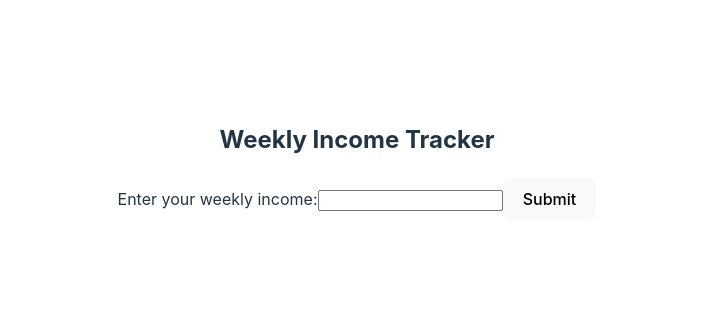
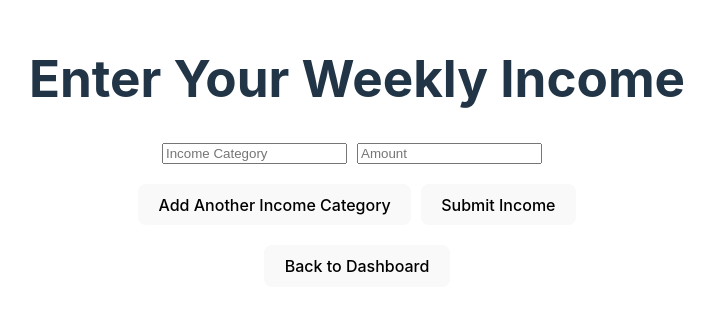
Before and after one commit to andrewvand02/BudgetMate, a React (Vite) app in the folder BudgetMate/client/: page /income in a window 1280 px wide. Shown: the part 239-550 px from the top of the page, without its empty margins (283-997 px from the left). Built offline with nearby package versions, Linux system fonts and the light colour scheme.

Commit message:
user can now go to back dashboard, view stored weekly income, add different income categories

```diff
--- a/BudgetMate/client/src/App.jsx
+++ b/BudgetMate/client/src/App.jsx
@@ -1,7 +1,9 @@
+// src/App.jsx
 import React from 'react';
 import { BrowserRouter as Router, Route, Routes } from 'react-router-dom';
 import Dashboard from './Dashboard';
-import Income from './Income';
+import IncomeInput from './IncomeInput';
+import FetchIncome from './FetchIncome';
 import './App.css';
 
 const App = () => {
@@ -9,7 +11,8 @@ const App = () => {
         <Router>
             <Routes>
                 <Route path="/" element={<Dashboard />} />
-                <Route path="/income" element={<Income/>} />
+                <Route path="/income" element={<IncomeInput />} />
+                <Route path="/fetch-income" element={<FetchIncome />} />
             </Routes>
         </Router>
     );
--- a/BudgetMate/client/src/Dashboard.jsx
+++ b/BudgetMate/client/src/Dashboard.jsx
@@ -9,6 +9,9 @@ const Dashboard = () => {
             <Link to="/income">
                 <button>Go to Income Input</button>
             </Link>
+            <Link to="/fetch-income">
+                <button>View Income</button>
+            </Link>
         </div>
     );
 };
--- /dev/null
+++ b/BudgetMate/client/src/FetchIncome.css
@@ -0,0 +1,36 @@
+/* FetchIncome.css */
+
+.income-container {
+    display: flex;
+    flex-direction: column;
+    align-items: center;
+    justify-content: center;
+    padding: 20px;
+}
+
+.income-container h1 {
+    color: #ffffff;
+    font-size: 2rem;
+    margin-bottom: 20px;
+}
+
+.income-container ul {
+    list-style: none;
+    padding: 0;
+}
+
+.income-container li {
+    background-color: #696969;
+    padding: 10px;
+    margin: 5px 0;
+    width: 100%;
+    max-width: 400px;
+    text-align: center;
+    border-radius: 4px;
+    box-shadow: 0 4px 6px rgba(0, 0, 0, 0.1);
+}
+
+.income-container p {
+    font-size: 1.2rem;
+    color: #777;
+}
--- /dev/null
+++ b/BudgetMate/client/src/FetchIncome.jsx
@@ -0,0 +1,51 @@
+import React, { useState, useEffect } from 'react';
+import axios from 'axios';
+import { useNavigate } from 'react-router-dom';  // Import useNavigate
+import './FetchIncome.css';
+
+const FetchIncome = () => {
+    const [incomeEntries, setIncomeEntries] = useState([]);
+    const navigate = useNavigate(); // Initialize the navigate hook
+
+    // Fetch the income from the backend when the component mounts
+    useEffect(() => {
+        const fetchIncome = async () => {
+            try {
+                const userId = 'user1'; // Hardcoded for demo, you can use actual user id if needed
+                const response = await axios.get(`http://localhost:8080/api/income/${userId}`);
+                setIncomeEntries(response.data.incomeEntries);
+            } catch (error) {
+                console.error('Error fetching income:', error);
+            }
+        };
+
+        fetchIncome();
+    }, []);
+
+    // Function to navigate back to the dashboard
+    const goBackToDashboard = () => {
+        navigate('/');  // Redirect to the dashboard route ("/")
+    };
+
+    return (
+        <div className="income-container">
+            <h1>Your Weekly Income Breakdown</h1>
+            {incomeEntries.length > 0 ? (
+                <ul>
+                    {incomeEntries.map((entry, index) => (
+                        <li key={index}>
+                            {entry.category}: ${entry.amount}
+                        </li>
+                    ))}
+                </ul>
+            ) : (
+                <p>No income data available.</p>
+            )}
+            <button onClick={goBackToDashboard} className="back-button">
+                Back to Dashboard
+            </button>
+        </div>
+    );
+};
+
+export default FetchIncome;
--- a/BudgetMate/client/src/Income.jsx
+++ /dev/null
@@ -1,40 +0,0 @@
-import { useState } from 'react';
-import axios from 'axios';
-
-const IncomeInput = () => {
-    const [income, setIncome] = useState('');
-    const [message, setMessage] = useState('');
-
-    const handleSubmit = async (e) => {
-        e.preventDefault();
-
-        try {
-            const response = await axios.post('http://localhost:8080/api/income', { income });
-            setMessage(response.data.message);
-            setIncome('');
-        } catch (error) {
-            console.error('Error:', error);
-            setMessage('Error submitting income');
-        }
-    };
-
-    return (
-        <div>
-            <h2>Weekly Income Tracker</h2>
-            <form onSubmit={handleSubmit}>
-                <label htmlFor="income">Enter your weekly income:</label>
-                <input
-                    type="number"
-                    id="income"
-                    value={income}
-                    onChange={(e) => setIncome(e.target.value)}
-                    required
-                />
-                <button type="submit">Submit</button>
-            </form>
-            {message && <p>{message}</p>}
-        </div>
-    );
-};
-
-export default IncomeInput;
--- /dev/null
+++ b/BudgetMate/client/src/IncomeInput.jsx
@@ -0,0 +1,95 @@
+import React, { useState } from 'react';
+import axios from 'axios';
+import { useNavigate } from 'react-router-dom';
+
+const IncomeInput = () => {
+    const [incomeEntries, setIncomeEntries] = useState([{ category: '', amount: '' }]);
+    const navigate = useNavigate();  // To handle navigation after submission
+
+    // Add new income entry
+    const handleAddEntry = () => {
+        setIncomeEntries([...incomeEntries, { category: '', amount: '' }]);
+    };
+
+    // Remove a specific income entry
+    const handleRemoveEntry = (index) => {
+        const updatedEntries = [...incomeEntries];
+        updatedEntries.splice(index, 1);
+        setIncomeEntries(updatedEntries);
+    };
+
+    // Handle input changes for both category and amount
+    const handleInputChange = (index, field, value) => {
+        const updatedEntries = [...incomeEntries];
+        updatedEntries[index][field] = value;
+        setIncomeEntries(updatedEntries);
+    };
+
+    // Submit income data to the backend
+    const handleIncomeSubmit = async (e) => {
+        e.preventDefault();
+        try {
+            const userId = 'user1';  // Hardcoded user ID for demo purposes
+            const response = await axios.post('http://localhost:8080/api/income', { userId, incomeEntries });
+            alert(response.data.message);  // Notify user of successful submission
+
+            // Navigate back to dashboard after submission
+            navigate('/');
+        } catch (error) {
+            console.error('Error submitting income:', error);
+            alert('There was an error submitting your income. Please try again.');
+        }
+    };
+
+    return (
+        <div style={{ textAlign: 'center', margin: '20px' }}>
+            <h1>Enter Your Weekly Income</h1>
+            <form onSubmit={handleIncomeSubmit}>
+                {incomeEntries.map((entry, index) => (
+                    <div key={index} style={{ marginBottom: '10px' }}>
+                        <input
+                            type="text"
+                            placeholder="Income Category"
+                            value={entry.category}
+                            onChange={(e) => handleInputChange(index, 'category', e.target.value)}
+                            required
+                            style={{ marginRight: '10px' }}
+                        />
+                        <input
+                            type="number"
+                            placeholder="Amount"
+                            value={entry.amount}
+                            onChange={(e) => handleInputChange(index, 'amount', e.target.value)}
+                            required
+                            style={{ marginRight: '10px' }}
+                        />
+                        {incomeEntries.length > 1 && (
+                            <button
+                                type="button"
+                                onClick={() => handleRemoveEntry(index)}
+                                style={{ marginLeft: '5px' }}>
+                                Remove
+                            </button>
+                        )}
+                    </div>
+                ))}
+                <div style={{ marginTop: '20px' }}>
+                    <button type="button" onClick={handleAddEntry} style={{ marginRight: '10px' }}>
+                        Add Another Income Category
+                    </button>
+                    <button type="submit">Submit Income</button>
+                </div>
+            </form>
+
+            {/* Button to return to dashboard without submitting */}
+            <button
+                type="button"
+                onClick={() => navigate('/')}
+                style={{ marginTop: '20px' }}>
+                Back to Dashboard
+            </button>
+        </div>
+    );
+};
+
+export default IncomeInput;
```
Also changed, not shown: 1 other file (tests, documents, lock files or other folders).
